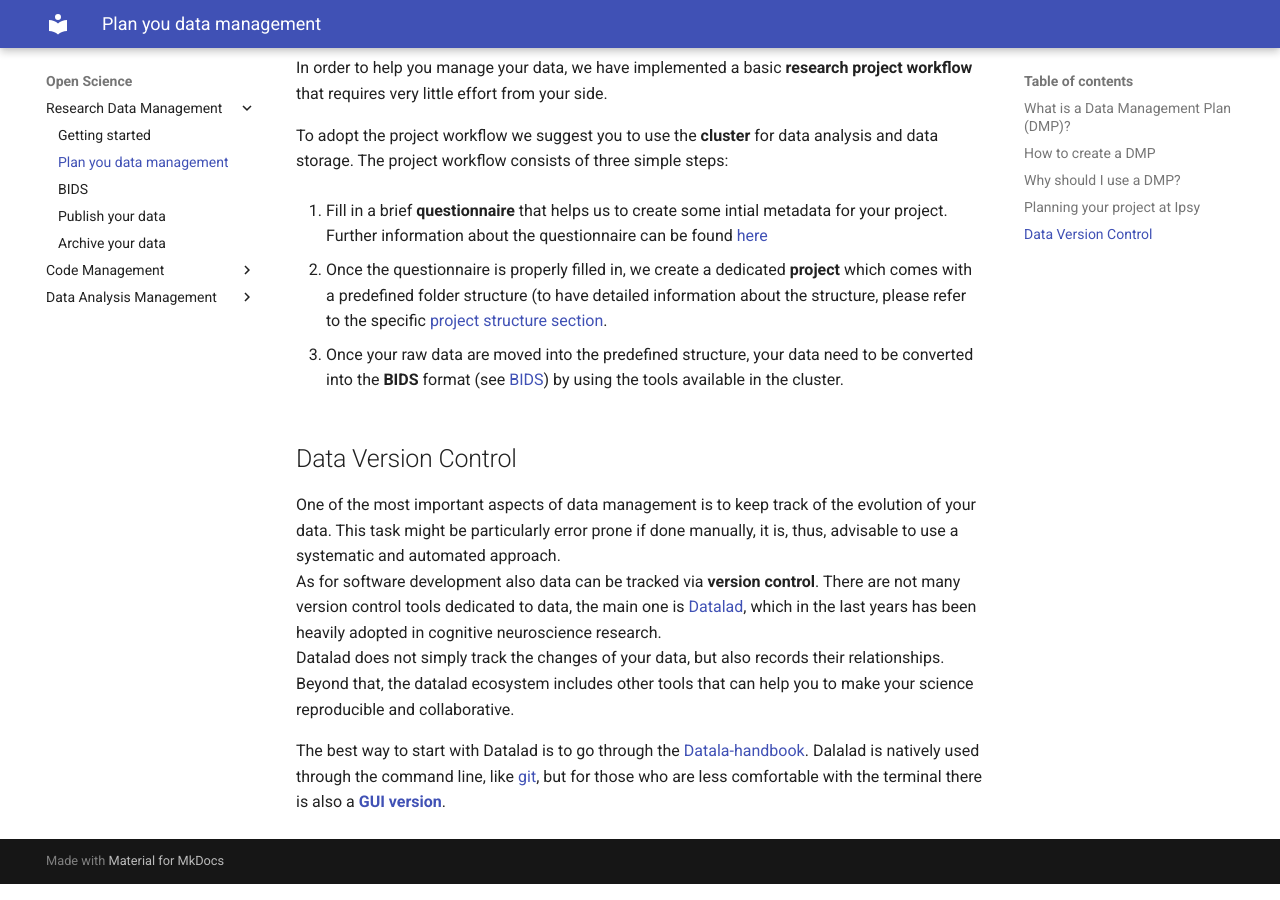
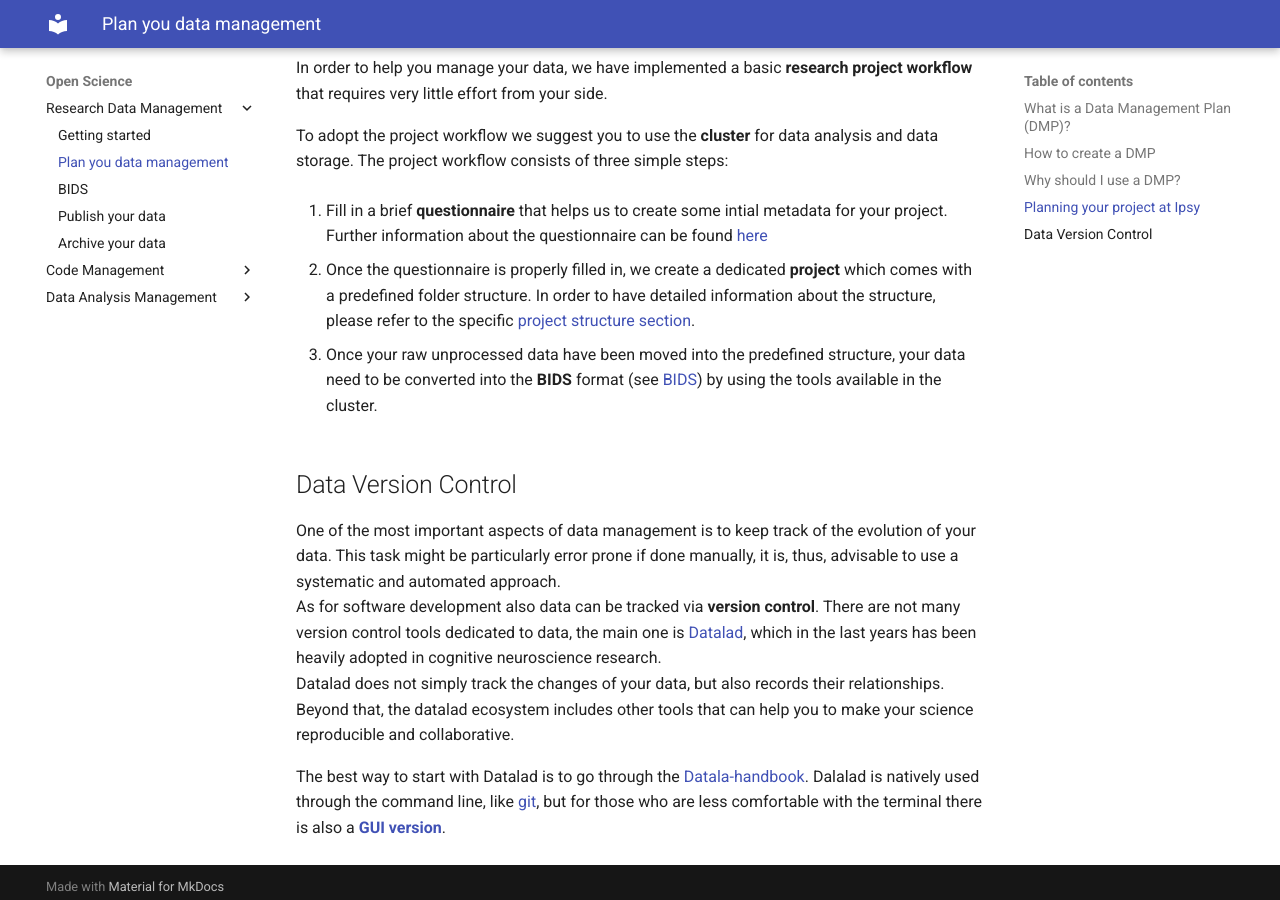
Before and after one commit to pvavra/temp-ipsy, an MkDocs documentation site: the page built from docs/open-science/research-data-management/planning.md, in a window 1280 px wide and 900 px high, scrolled down 1649 px. Built offline with MkDocs 1.6.1 and Material for MkDocs 9.7.7, drawn with Linux system fonts in a browser that asks for light colours.

Commit message:
Fix sentences in project at Ipsy

```diff
--- a/docs/open-science/research-data-management/planning.md
+++ b/docs/open-science/research-data-management/planning.md
@@ -46,10 +46,10 @@ To adopt the project workflow we suggest you to use the **cluster** for data ana
 1. Fill in a brief **questionnaire** that helps us to create some intial metadata for your project. Further information about the questionnaire can be found [here]
 [here]: ../../../cluster/cecile/data/#how-to-create-a-project-on-cecile
 
-1. Once the questionnaire is properly filled in, we create a dedicated **project** which comes with a predefined folder structure (to have detailed information about the structure, please refer to the specific [project structure section].
+1. Once the questionnaire is properly filled in, we create a dedicated **project** which comes with a predefined folder structure. In order to have detailed information about the structure, please refer to the specific [project structure section].
 [project structure section]: ../../../cluster/cecile/data/#project-structure
 
-1. Once your raw data are moved into the predefined structure, your data need to be converted into the **BIDS** format (see [BIDS]) by using the tools available in the cluster.
+1. Once your raw unprocessed data have been moved into the predefined structure, your data need to be converted into the **BIDS** format (see [BIDS]) by using the tools available in the cluster.
 [BIDS]: ../research-data-management/bids.md
 
 ## Data Version Control
```
